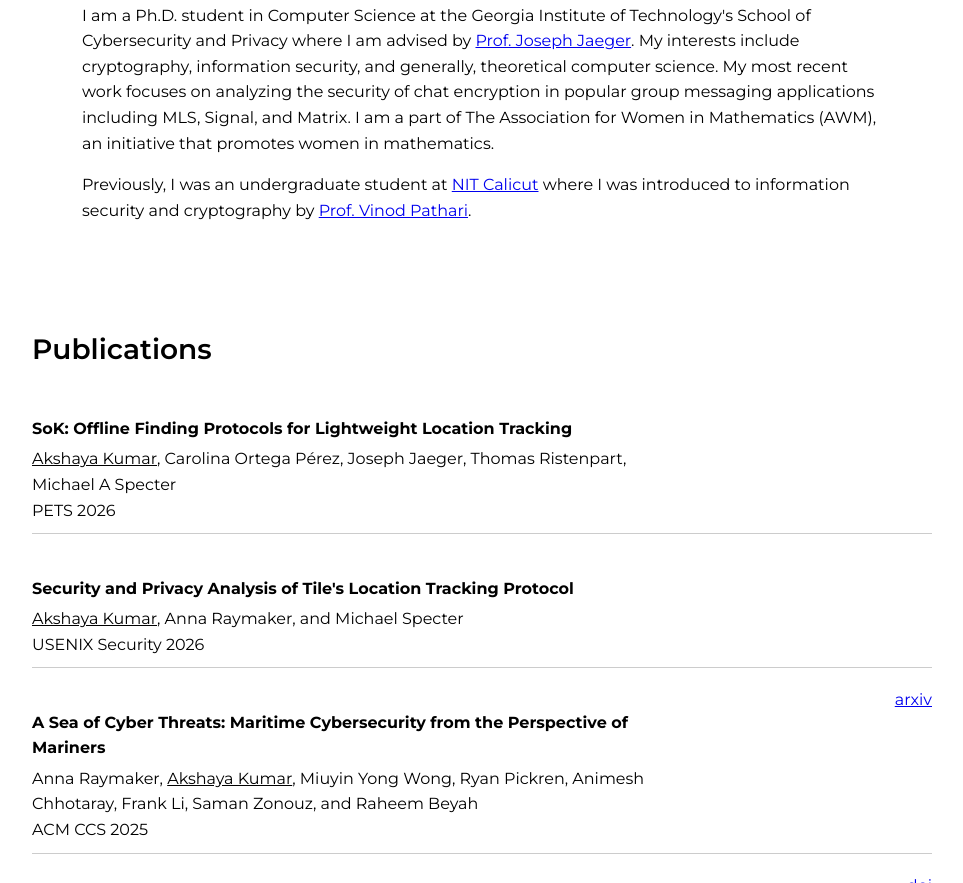
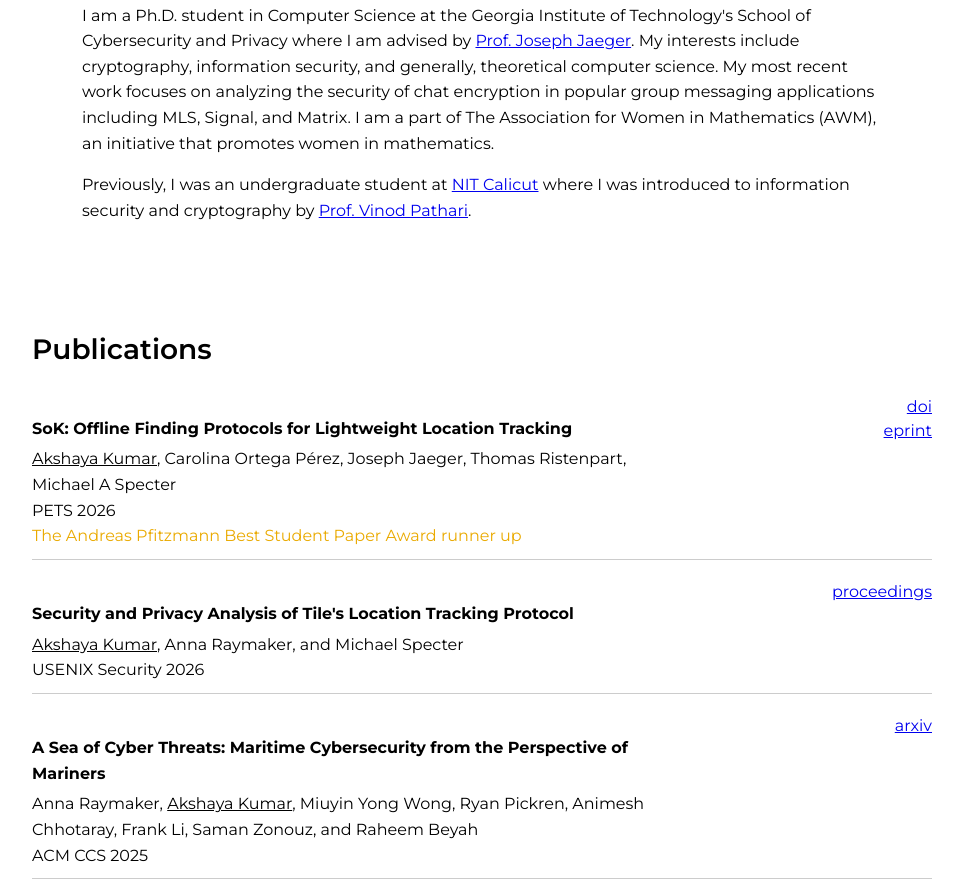
Before and after one commit to akumar805/akumar805.github.io, a plain HTML site: page index.html in a window 1280 px wide. Shown: the part 407-1290 px from the top of the page, without its empty margins (158-1121 px from the left). Drawn offline with Linux system fonts and the light colour scheme.

Commit message:
edits to links

```diff
--- a/index.html
+++ b/index.html
@@ -60,6 +60,11 @@
                 <h4>SoK: Offline Finding Protocols for Lightweight Location Tracking</h4>
                 <p><u>Akshaya Kumar</u>, Carolina Ortega Pérez, Joseph Jaeger, Thomas Ristenpart, Michael A Specter</p>
                 <p>PETS 2026</p>
+                <p style="color:#EAAA00;">The Andreas Pfitzmann Best Student Paper Award runner up</p>
+              </div>
+              <div class="publication-links">
+                <p><a href="https://doi.org/10.56553/popets-2026-0113" target="_blank">doi</a></p>
+                <p><a href="https://eprint.iacr.org/2026/488" target="_blank">eprint</a></p>
               </div>
             </div>
           </li>
@@ -71,6 +76,9 @@
                 <h4>Security and Privacy Analysis of Tile's Location Tracking Protocol</h4>
                 <p><u>Akshaya Kumar</u>, Anna Raymaker, and Michael Specter</p>
                 <p>USENIX Security 2026</p>
+              </div>
+              <div class="publication-links">
+                <p><a href="https://www.usenix.org/conference/usenixsecurity26/presentation/kumar-akshaya" target="_blank">proceedings</a></p>
               </div>
             </div>
           </li>
```
